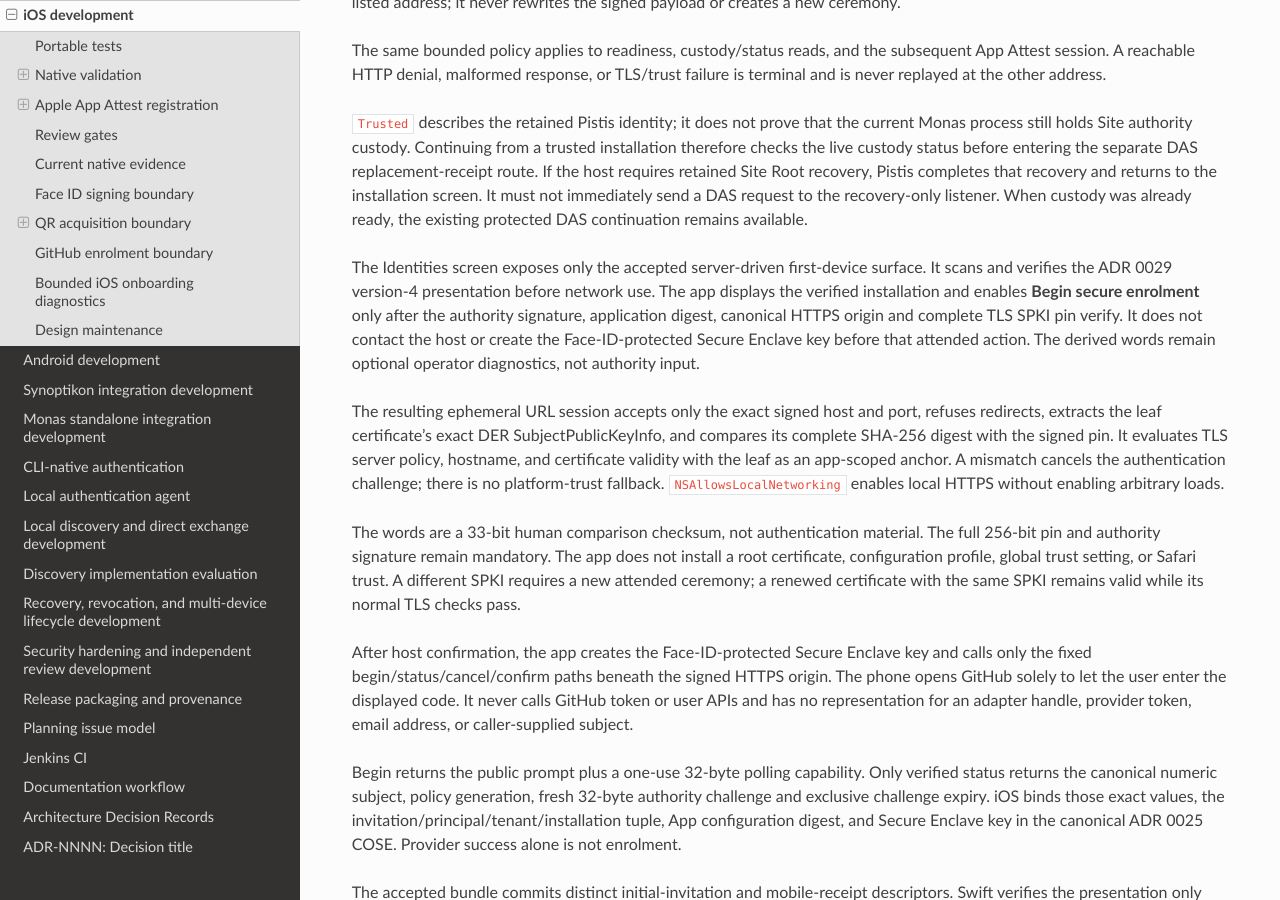
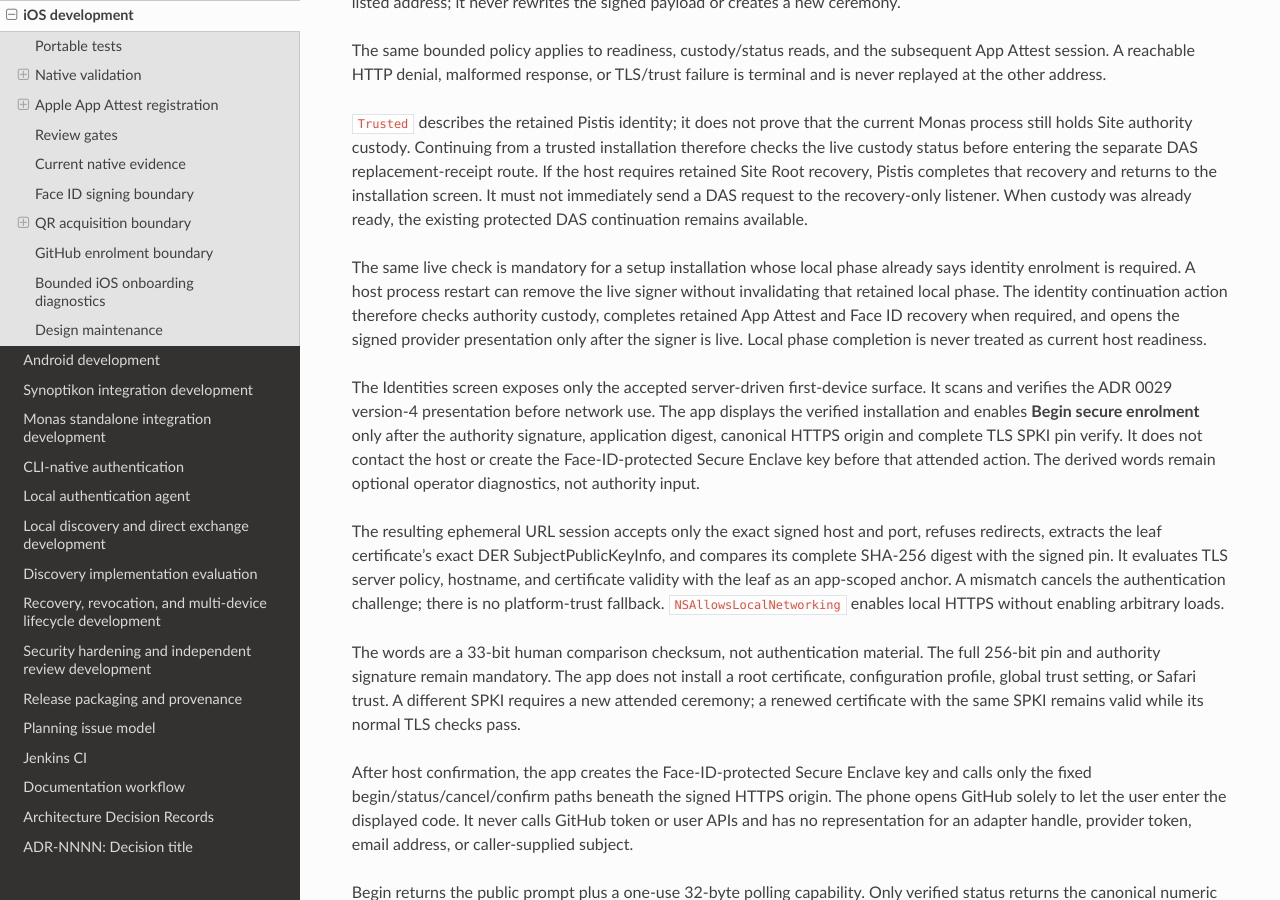
Before and after one commit to sagrudd/pistis, a Sphinx documentation site: the page built from docs/development/ios.md, in a window 1280 px wide and 900 px high, scrolled down 6773 px. Built offline with Sphinx 7.4.7 and the Read the Docs theme 3.1.0, drawn with Linux system fonts in a browser that asks for light colours; the version number could not be read and is left out.

Commit message:
Recheck live custody before identity enrolment (#489)

```diff
--- a/docs/development/ios.md
+++ b/docs/development/ios.md
@@ -383,6 +383,14 @@ installation screen. It must not immediately send a DAS request to the
 recovery-only listener. When custody was already ready, the existing protected
 DAS continuation remains available.
 
+The same live check is mandatory for a setup installation whose local phase
+already says identity enrolment is required. A host process restart can remove
+the live signer without invalidating that retained local phase. The identity
+continuation action therefore checks authority custody, completes retained App
+Attest and Face ID recovery when required, and opens the signed provider
+presentation only after the signer is live. Local phase completion is never
+treated as current host readiness.
+
 The Identities screen exposes only the accepted server-driven first-device
 surface. It scans and verifies the ADR 0029 version-4 presentation before
 network use. The app displays the verified installation and enables **Begin
```
Also changed, not shown: CHANGELOG.md (+6 -0 lines), docs/operations/monas-first-web-login-runbook.md (+5 -2 lines), 4 other files.
